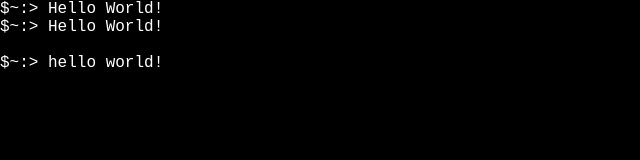
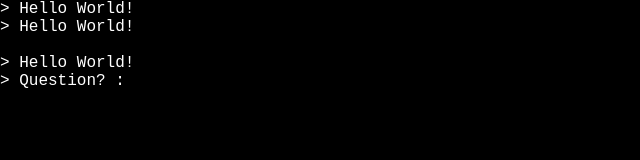
Before and after one commit to themmixproject/terminal-frontend-base, a website built with webpack: page src/index.html in a window 1280 px wide. Shown: the whole page, without its empty margins (0-640 px from the left). Built offline with nearby package versions, Linux system fonts and the light colour scheme.

Commit message:
Changed input prefix to ">", Added utility createDiv() function for element creation, added base for readLine() function

```diff
--- a/src/index.html
+++ b/src/index.html
@@ -9,11 +9,11 @@
     <body>
         <div id="terminal-window">
             <div class="terminal-line">
-                $~:>&nbsp;
+                >&nbsp;
                 <div class="terminal-line-content">Hello World!</div>
             </div>
             <div class="terminal-line">
-                $~:>&nbsp;
+                >&nbsp;
                 <div class="terminal-line-content">Hello World!
                     <form id="prompt-form">
                         <input type="text" id="prompt-input" autofocus>
--- a/src/js/main.js
+++ b/src/js/main.js
@@ -2,17 +2,39 @@ import "../scss/main.scss";
 
 let terminalWindow = document.getElementById("terminal-window");
 
+function createDiv(className, innerHTML) {
+    let element = document.createElement("div");
+    element.className = className;
+    element.innerHTML = innerHTML;
+
+    return element;
+}
+
 function print(text) {
-    let terminalLine = document.createElement("div");
-    terminalLine.className = "terminal-line";
-    terminalLine.innerHTML += "$~:>\xa0";
+    let terminalLine = createDiv("terminal-line", ">\xa0");
+    terminalLine.appendChild(createDiv("terminal-line-content", text));
 
-    let terminalLineContent = document.createElement("div");
-    terminalLineContent.className = "terminal-line-content";
-    terminalLineContent.innerHTML = text;
-
-    terminalLine.appendChild(terminalLineContent);
     terminalWindow.appendChild(terminalLine);
 }
 
-print("hello world!");
+print("Hello World!");
+
+function readLine(prompt) {
+    let terminalLine = createDiv("terminal-line", ">\xa0");
+    let terminalLineContent = createDiv("terminal-line-content", prompt);
+
+    let form = document.createElement("form");
+    form.id = "prompt-form";
+
+    let input = document.createElement("input");
+    input.id = "prompt-input";
+
+    form.appendChild(input);
+    terminalLineContent.appendChild(form);
+    terminalLine.appendChild(terminalLineContent);
+    terminalWindow.appendChild(terminalLine);
+
+    input.focus();
+}
+
+readLine("Question? :");
```
